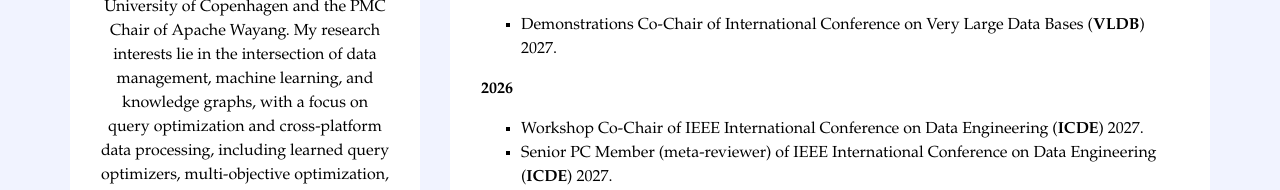
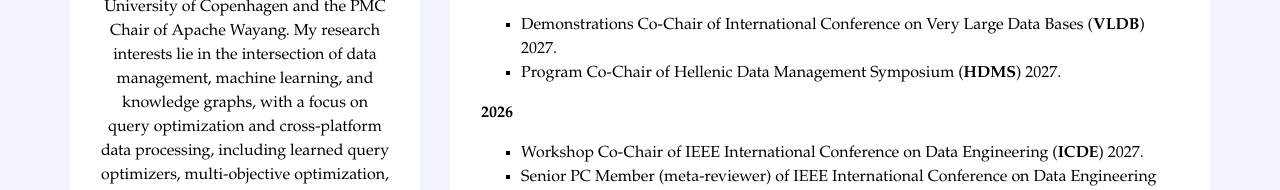
Before and after one commit to zkaoudi/zkaoudi.github.io, a plain HTML site: page service.html in a window 1280 px wide. Shown: the part 391-581 px from the top of the page. Drawn offline with nearby package versions, Linux system fonts and the light colour scheme.

Commit message:
Add HDMS 2027 program co-chair to service
Co-Authored-By: Claude Opus 5.5 <noreply@anthropic.com>

```diff
--- a/service.html
+++ b/service.html
@@ -100,6 +100,9 @@
                                     <ul type="square">
                                         <li>
                                             Demonstrations Co-Chair of International Conference on Very Large Data Bases (<b>VLDB</b>) 2027.
+                                        </li>
+                                        <li>
+                                            Program Co-Chair of Hellenic Data Management Symposium (<b>HDMS</b>) 2027.
                                         </li>
                                     </ul>
                                 </td>
```
